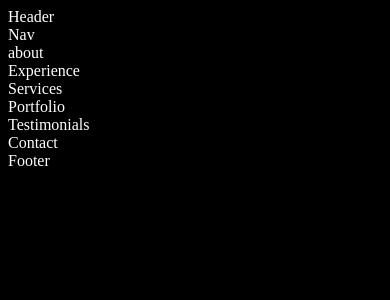
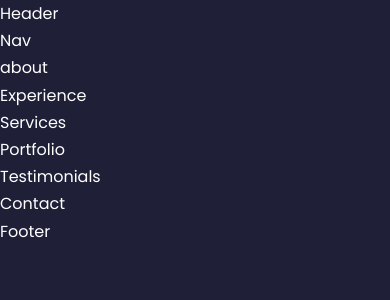
Before and after one commit to uzma000/My-Portfolio, a React (Create React App) app: page / in a window 390 px wide. Shown: the top 300 px of the page. Built offline with nearby package versions, Linux system fonts and the light colour scheme.

Commit message:
Done basic css for whole project
done some CSS for whole project, made global variables in CSS, made it responsive for medium and small devices.

```diff
--- a/src/index.css
+++ b/src/index.css
@@ -1,4 +1,144 @@
+/* a link for fonts */
+@import url("https://fonts.googleapis.com/css2?family=Poppins:wght@300;400;500;600&display=swap");
+
+/* for whole page default styling */
+* {
+  margin: 0;
+  padding: 0;
+  border: 0;
+  outline: 0;
+  box-sizing: border-box;
+  list-style: none;
+  text-decoration: none;
+}
+
+/* made global variables for whole projects*/
+:root {
+  --color-bg: #1f1f38;
+  --color-bg-variant: #2c2c6c;
+  --color-primary: #4db5ff;
+  --color-primary-variant: rgba(77, 181, 225, 0.4);
+  --color-white: #fff;
+  --color-light: rgba(225, 225, 225, 0.6);
+
+  /* container variables */
+  --container-width-lg: 75%;
+  --container-width-md: 86%;
+  --container-width-sm: 90%;
+
+  --transition: all 400ms ease;
+}
+
+/* for making a page smooth */
+html {
+  scroll-behavior: smooth;
+}
+
+/* not showing scrollbar */
+::-webkit-scrollbar {
+  display: none;
+}
+
 body {
-  background: black;
-  color: white;
+  font-family: "Poppins", sans-serif;
+  background: var(--color-bg);
+  color: var(--color-white);
+  line-height: 1.7;
+  /* background-image: ; */
 }
+
+/* ----------------GENERAL STYLING FOR WHOLE PROJECT------------ */
+
+.container {
+  width: var(--container-width-lg);
+  margin: 0 auto;
+}
+
+h1,
+h2,
+h3,
+h4,
+h5 {
+  font-weight: 500;
+}
+
+h1 {
+  font-size: 2.5rem;
+}
+section {
+  margin-top: 8rem;
+}
+
+section > h2,
+section > h5 {
+  text-align: center;
+  color: var(--color-light);
+}
+
+section > h2 {
+  color: var(--color-primary);
+  margin-bottom: 3rem;
+}
+
+.text-light {
+  color: var(--color-light);
+}
+
+a {
+  color: var(--color-primary);
+  transition: var(--transition);
+}
+
+a:hover {
+  color: var(--color-white);
+}
+
+.btn {
+  width: max-content;
+  display: inline-block;
+  color: var(--color-primary);
+  padding: 0.75rem 1.2rem;
+  border-radius: 0.4rem;
+  cursor: pointer;
+  border: 1px solid var(--color-primary);
+  transition: var(--transition);
+}
+
+.btn:hover {
+  background: var(--color-white);
+  color: var(--color-bg);
+  border-color: transparent;
+}
+
+.btn-primary {
+  background: var(--color-primary);
+  color: var(--color-bg);
+}
+
+img {
+  display: block;
+  width: 100%;
+  object-fit: cover;
+}
+
+/* ---------------MEDIA QUERY FOR MEDIUM DEVICES---------------- */
+
+@media screen and (max-width: 1024px) {
+  .container {
+    width: var(--container-width-md);
+  }
+  section {
+    margin-top: 6rem;
+  }
+}
+
+/* ----------------MEDIA QUERY FOR SMALL DEVICES-------------- */
+
+@media screen and (max-width: 600px) {
+  .container {
+    width: var(--container-width-sm);
+  }
+  section > h2 {
+    margin-bottom: 2rem;
+  }
+}
```
